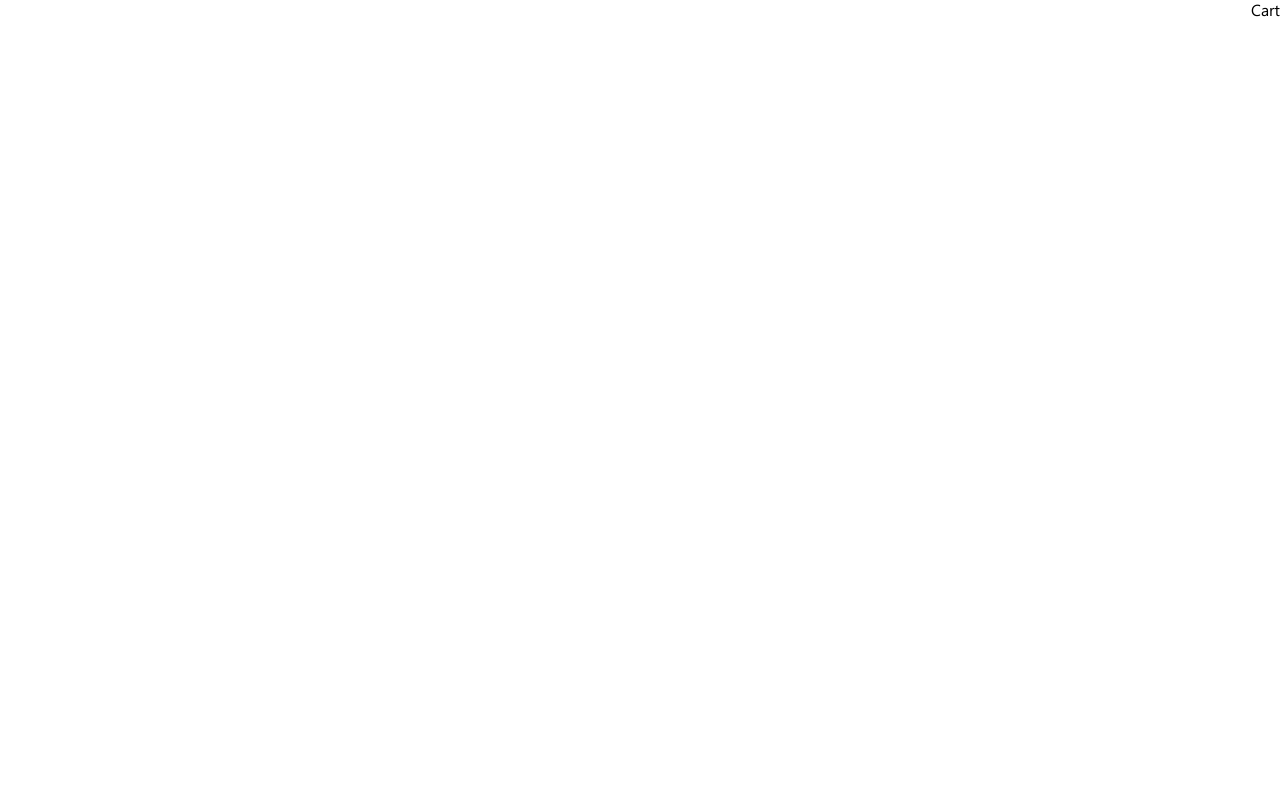
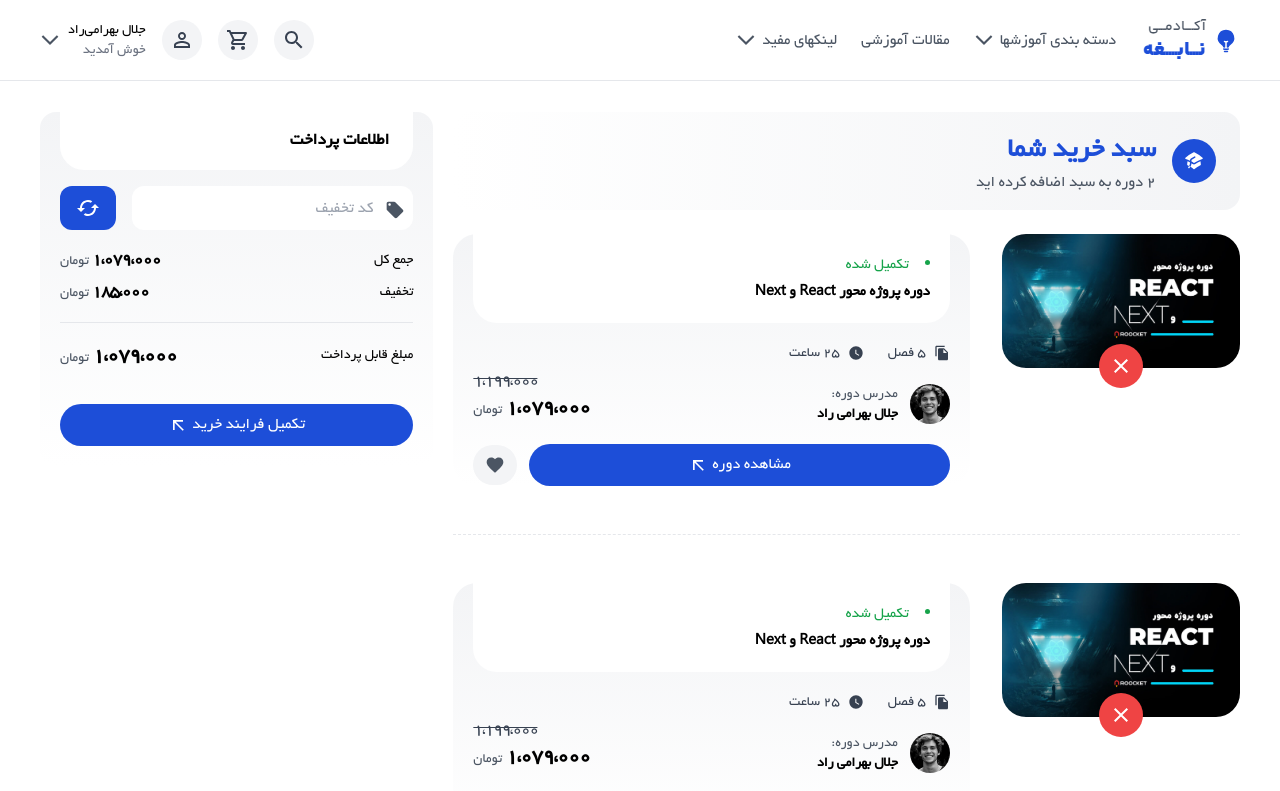
Before and after one commit to parsaes85/nabeghe, a Next.js app: page /cart in a window 1280 px wide. Shown: the top 791 px of the page. Built offline with nearby package versions, Linux system fonts and the light colour scheme.

Commit message:
complete cart page

```diff
--- a/app/cart/page.js
+++ b/app/cart/page.js
@@ -1,9 +1,26 @@
-import React from 'react'
+import React from "react";
+import Navbar from "@/components/modules/Navbar";
+import Footer from "@/components/modules/Footer";
+import PurchaseInfos from "@/components/templates/Cart/PurchaseInfos";
+import CartCourses from "@/components/templates/Cart/CartCourses";
 
 function Cart() {
   return (
-    <div>Cart</div>
-  )
+    <>
+      <Navbar />
+      <div className="mt-28 mb-24 px-10">
+        <div className="flex gap-5">
+          <div className="flex-[2]">
+            <CartCourses />
+          </div>
+          <div className="flex-1 relative">
+            <PurchaseInfos />
+          </div>
+        </div>
+      </div>
+      <Footer />
+    </>
+  );
 }
 
-export default Cart
+export default Cart;
--- /dev/null
+++ b/components/templates/Cart/CartCourseBox.js
@@ -0,0 +1,86 @@
+import Link from "next/link";
+import React from "react";
+import WindowIcon from "@mui/icons-material/Window";
+import FileCopyIcon from "@mui/icons-material/FileCopy";
+import WatchLaterIcon from "@mui/icons-material/WatchLater";
+import ArrowOutwardIcon from "@mui/icons-material/ArrowOutward";
+import FavoriteIcon from "@mui/icons-material/Favorite";
+import CloseIcon from "@mui/icons-material/Close";
+
+function CartCourseBox() {
+  return (
+    <div className="flex items-start gap-8 border-b border-dashed pb-12">
+      <div className="flex-1 relative">
+        <Link href="/course/2">
+          <img src="images/01.jpg" alt="" className=" rounded-3xl" />
+        </Link>
+        <button className="absolute right-1/2 translate-x-1/2 -bottom-5 text-white bg-red-500 rounded-full p-2.5 hover:bg-red-600 transition-all">
+          <CloseIcon />
+        </button>
+      </div>
+      <div className="flex-[2] bg-gradient-to-b from-gray-100 to-white px-5 rounded-3xl">
+        <div className="bg-white rounded-b-3xl p-5 space-y-1 text-[15px]">
+          <li className="list-disc text-green-600">تکمیل شده</li>
+          <Link
+            href="/course/1"
+            className="block font-bold hover:text-primaryBlue transition-all"
+          >
+            دوره پروژه محور React و Next
+          </Link>
+        </div>
+        <div className="flex gap-6 mt-5">
+          <div className="text-gray-700 flex gap-2 items-center">
+            <FileCopyIcon fontSize="" />
+            <p className="text-sm">۵ فصل</p>
+          </div>
+          <div className="text-gray-700 flex gap-2 items-center">
+            <WatchLaterIcon fontSize="" />
+            <p className="text-sm">۲۵ ساعت</p>
+          </div>
+        </div>
+        <div className="flex justify-between items-end mt-1 mb-5">
+          <div className="flex items-center gap-3">
+            <img
+              src="images/teacher-img.jpeg"
+              alt=""
+              className="rounded-full w-10"
+            />
+            <div className="text-sm">
+              <p className="text-gray-600">مدرس دوره:</p>
+              <Link href="#" className="font-bold">
+                جلال بهرامی راد
+              </Link>
+            </div>
+          </div>
+          <div>
+            <p className="text-gray-700 line-through tracking-[-0.12em] text-lg text-end -mb-1">
+              ۱،۱۹۹،۰۰۰
+            </p>
+            <p className="font-bold text-[22px] tracking-[-0.09em]">
+              ۱،۰۷۹،۰۰۰{" "}
+              <span className="font-normal text-gray-600 text-sm tracking-normal">
+                تومان
+              </span>
+            </p>
+          </div>
+        </div>
+        <div className="flex items-center gap-3">
+          <button className="flex-1 text-white bg-primaryBlue rounded-full hover:opacity-80 transition-all">
+            <Link
+              href="/course/2"
+              className="flex items-center gap-1 px-4 py-2.5 justify-center"
+            >
+              <p className="-mt-0.5">مشاهده دوره</p>
+              <ArrowOutwardIcon className="-rotate-90" fontSize="small" />
+            </Link>
+          </button>
+          <span className="bg-gray-100 text-gray-600 rounded-full py-2 px-3 hover:text-red-500 transition-all cursor-pointer">
+            <FavoriteIcon fontSize="small" />
+          </span>
+        </div>
+      </div>
+    </div>
+  );
+}
+
+export default CartCourseBox;
--- /dev/null
+++ b/components/templates/Cart/CartCourses.js
@@ -0,0 +1,39 @@
+import React from "react";
+import CartCourseBox from "./CartCourseBox";
+
+function CartCourses() {
+  return (
+    <div>
+      <div className="flex items-center rounded-2xl justify-between bg-gradient-to-r from-white to-gray-100 px-6 py-4">
+        <div className="flex gap-4 items-center">
+          <span className="bg-primaryBlue p-3 rounded-full">
+            <svg
+              xmlns="http://www.w3.org/2000/svg"
+              viewBox="0 0 20 20"
+              fill="currentColor"
+              className="w-5 h-5 fill-white"
+            >
+              <path
+                fillRule="evenodd"
+                d="M9.664 1.319a.75.75 0 0 1 .672 0 41.059 41.059 0 0 1 8.198 5.424.75.75 0 0 1-.254 1.285 31.372 31.372 0 0 0-7.86 3.83.75.75 0 0 1-.84 0 31.508 31.508 0 0 0-2.08-1.287V9.394c0-.244.116-.463.302-.592a35.504 35.504 0 0 1 3.305-2.033.75.75 0 0 0-.714-1.319 37 37 0 0 0-3.446 2.12A2.216 2.216 0 0 0 6 9.393v.38a31.293 31.293 0 0 0-4.28-1.746.75.75 0 0 1-.254-1.285 41.059 41.059 0 0 1 8.198-5.424ZM6 11.459a29.848 29.848 0 0 0-2.455-1.158 41.029 41.029 0 0 0-.39 3.114.75.75 0 0 0 .419.74c.528.256 1.046.53 1.554.82-.21.324-.455.63-.739.914a.75.75 0 1 0 1.06 1.06c.37-.369.69-.77.96-1.193a26.61 26.61 0 0 1 3.095 2.348.75.75 0 0 0 .992 0 26.547 26.547 0 0 1 5.93-3.95.75.75 0 0 0 .42-.739 41.053 41.053 0 0 0-.39-3.114 29.925 29.925 0 0 0-5.199 2.801 2.25 2.25 0 0 1-2.514 0c-.41-.275-.826-.541-1.25-.797a6.985 6.985 0 0 1-1.084 3.45 26.503 26.503 0 0 0-1.281-.78A5.487 5.487 0 0 0 6 12v-.54Z"
+                clipRule="evenodd"
+              ></path>
+            </svg>
+          </span>
+          <div>
+            <h4 className="font-bold text-primaryBlue text-[28px]">
+              سبد خرید شما
+            </h4>
+            <p className="text-gray-600">۲ دوره به سبد اضافه کرده اید</p>
+          </div>
+        </div>
+      </div>
+      <div className="mt-6 space-y-12">
+        <CartCourseBox />
+        <CartCourseBox />
+      </div>
+    </div>
+  );
+}
+
+export default CartCourses;
--- /dev/null
+++ b/components/templates/Cart/PurchaseInfos.js
@@ -0,0 +1,68 @@
+import React from "react";
+import CachedIcon from "@mui/icons-material/Cached";
+import LocalOfferIcon from "@mui/icons-material/LocalOffer";
+import ArrowOutwardIcon from "@mui/icons-material/ArrowOutward";
+
+function PurchaseInfos() {
+  return (
+    <div className="sticky top-24">
+      <div className="bg-gradient-to-b from-gray-100 to-white p-5 pt-0 rounded-2xl space-y-4">
+        <div className="bg-white rounded-b-3xl px-6 py-4">
+          <h5 className="font-bold text-[17px]">اطلاعات پرداخت</h5>
+        </div>
+        <div className="flex gap-4">
+          <div className="flex-1 relative">
+            <input
+              type="text"
+              placeholder="کد تخفیف"
+              className="outline-none rounded-xl py-2.5 pr-10 w-full"
+            />
+            <span className="text-gray-600 absolute right-2 top-3">
+              <LocalOfferIcon fontSize="small" />
+            </span>
+          </div>
+          <button className="text-white bg-primaryBlue px-4 rounded-xl hover:opacity-80 transition-all">
+            <CachedIcon />
+          </button>
+        </div>
+        <div>
+          <div className="flex items-center justify-between">
+            <p className="text-sm">جمع کل</p>
+            <p className="font-bold text-lg tracking-[-0.09em]">
+              ۱،۰۷۹،۰۰۰{" "}
+              <span className="font-normal text-gray-600 text-sm tracking-normal">
+                تومان
+              </span>
+            </p>
+          </div>
+          <div className="flex items-center justify-between mt-1">
+            <p className="text-sm">تخفیف</p>
+            <p className="font-bold text-lg tracking-[-0.09em]">
+              ۱۸۵،۰۰۰{" "}
+              <span className="font-normal text-gray-600 text-sm tracking-normal">
+                تومان
+              </span>
+            </p>
+          </div>
+          <div className="flex items-center justify-between border-t pt-4 mt-4">
+            <p className="text-sm">مبلغ قابل پرداخت</p>
+            <p className="font-bold text-[22px] tracking-[-0.09em]">
+              ۱،۰۷۹،۰۰۰{" "}
+              <span className="font-normal text-gray-600 text-sm tracking-normal">
+                تومان
+              </span>
+            </p>
+          </div>
+        </div>
+        <div className="pt-4">
+          <button className="w-full text-white bg-primaryBlue flex items-center gap-1 px-4 py-2.5 justify-center rounded-full hover:opacity-80 transition-all">
+            <p className="-mt-0.5">تکمیل فرایند خرید</p>
+            <ArrowOutwardIcon className="-rotate-90" fontSize="small" />
+          </button>
+        </div>
+      </div>
+    </div>
+  );
+}
+
+export default PurchaseInfos;
```
